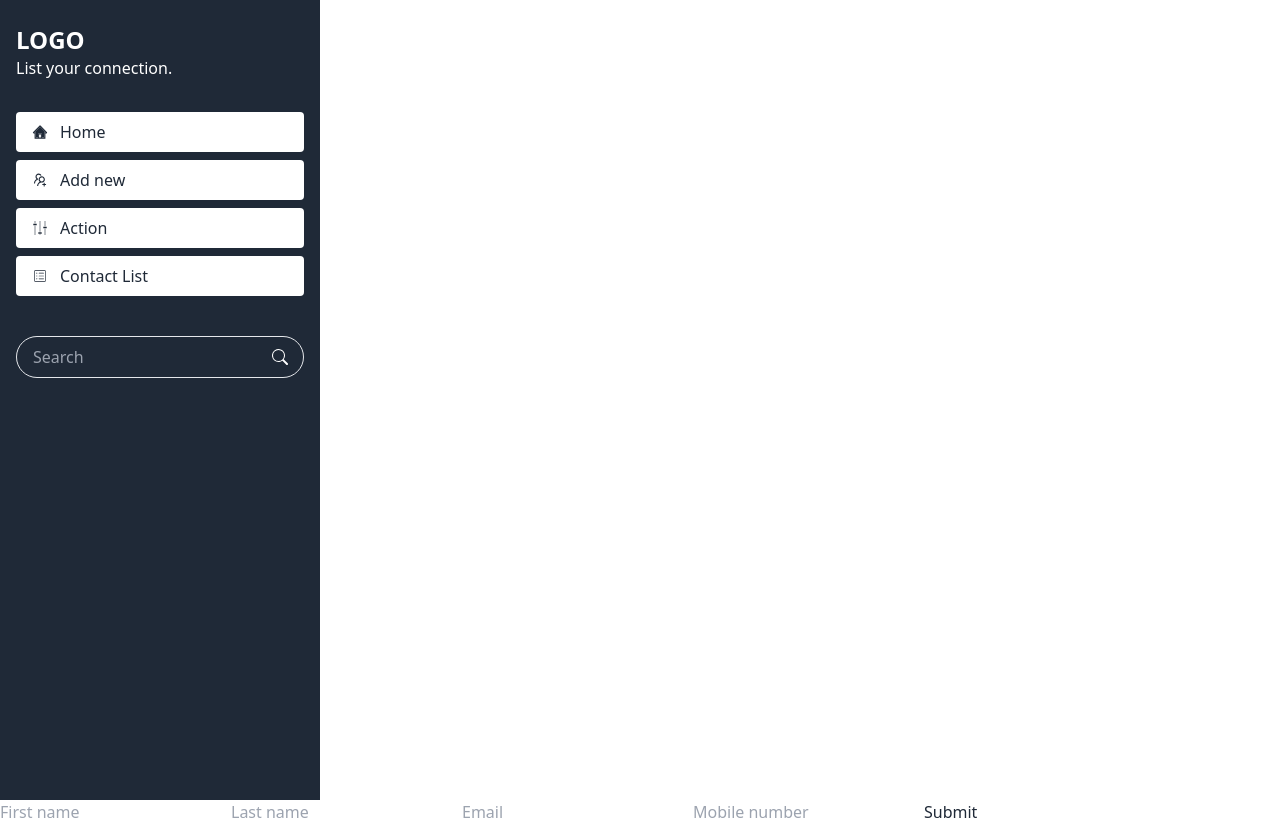
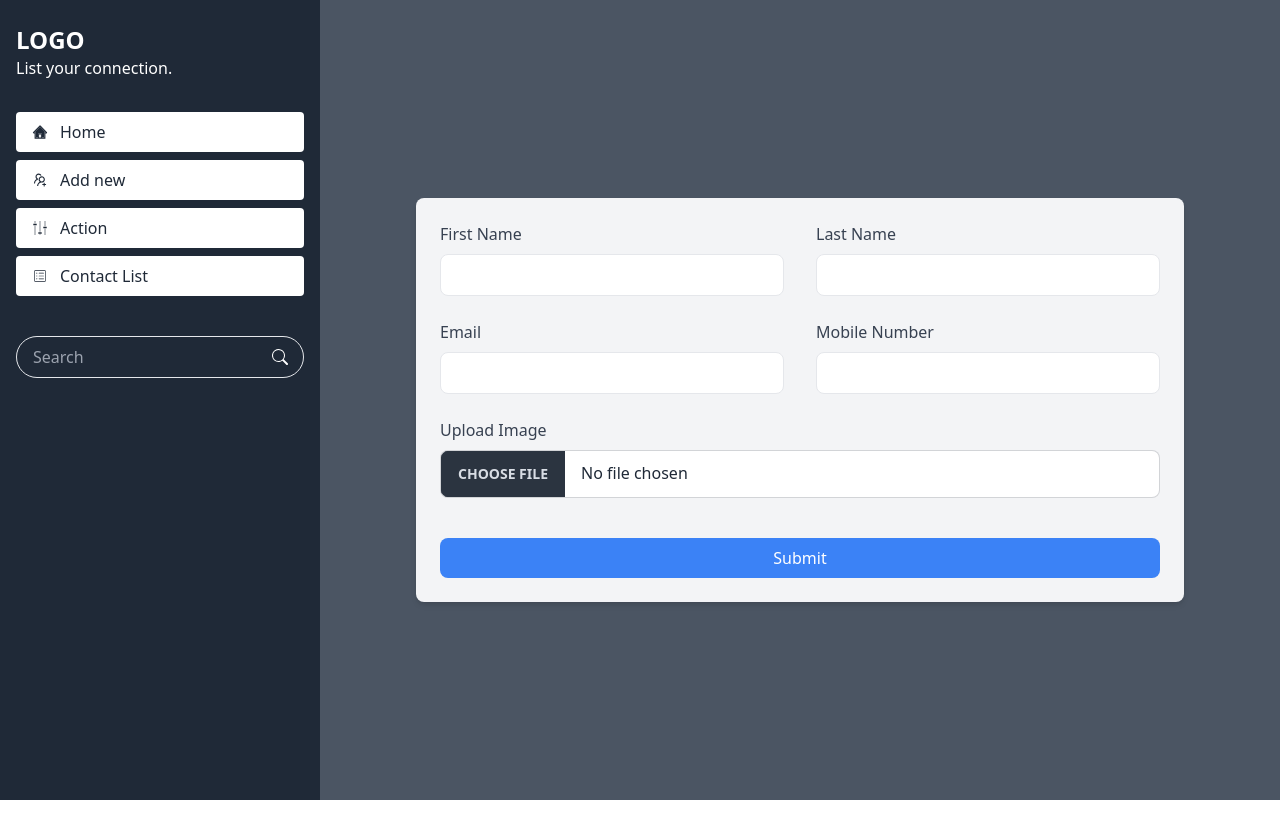
Before and after one commit to Ubaidullah-Hasan/contact-management, a React (Vite) app: page /addnew in a window 1280 px wide. After the commit the page ends 800 px from the top, so only its background shows below. Built offline with nearby package versions, Linux system fonts and the light colour scheme.

Commit message:
add new contact add

```diff
--- a/src/Conponents/LeftSideBar.jsx
+++ b/src/Conponents/LeftSideBar.jsx
@@ -22,7 +22,7 @@ const LeftSideBar = () => {
 
 
     return (
-        <div className='bg-gray-800 min-h-screen w-80 py-6 px-4 text-white'>
+        <div className='bg-gray-800 min-h-screen py-6 px-4 text-white'>
 
             {/* logo */}
             <div className='mb-8 '>
--- a/src/Layout/MainLayout.jsx
+++ b/src/Layout/MainLayout.jsx
@@ -4,10 +4,14 @@ import { Outlet } from 'react-router-dom';
 
 const MainLayout = () => {
     return (
-        <>
-            <LeftSideBar></LeftSideBar>
-            <Outlet></Outlet>
-        </>
+        <div className='grid grid-cols-4'>
+            <div className='w-88'>
+                <LeftSideBar></LeftSideBar>
+            </div>
+            <div className='col-span-3 h-screen'>
+                <Outlet></Outlet>
+            </div>
+        </div>
     );
 };
 
--- /dev/null
+++ b/src/Pages/Action/Action.jsx
@@ -0,0 +1,11 @@
+import React from 'react';
+
+const Action = () => {
+    return (
+        <div>
+
+        </div>
+    );
+};
+
+export default Action;
--- a/src/Pages/AddNew/AddNew.jsx
+++ b/src/Pages/AddNew/AddNew.jsx
@@ -9,15 +9,68 @@ const AddNew = () => {
     console.log(errors);
 
     return (
-        <div>
-            <form onSubmit={handleSubmit(onSubmit)}>
-                <input type="text" placeholder="First name" {...register("First name", { required: true, maxLength: 80 })} />
-                <input type="text" placeholder="Last name" {...register("Last name", { required: true, maxLength: 100 })} />
-                <input type="text" placeholder="Email" {...register("Email", { required: true, pattern: /^\S+@\S+$/i })} />
-                <input type="tel" placeholder="Mobile number" {...register("Mobile number", { required: true, minLength: 6, maxLength: 12 })} />
+        <div className='bg-gray-600 flex items-center justify-center h-screen'>
+            <form onSubmit={handleSubmit(onSubmit)} className="w-[80%] mx-auto p-6 bg-gray-100 rounded-lg shadow-md">
+                <div className='flex mb-6 gap-8'>
+                    <div className='w-full'>
+                        <label htmlFor="first-name" className="block font-medium text-gray-700">First Name</label>
+                        <input
+                            type="text"
+                            id="first-name"
+                            {...register("First name", { required: true, maxLength: 80 })}
+                            className="w-full px-4 py-2 mt-2 border rounded-lg focus:outline-none focus:ring focus:border-blue-500"
+                        />
+                    </div>
+                    <div className='w-full'>
+                        <label htmlFor="last-name" className="block font-medium text-gray-700">Last Name</label>
+                        <input
+                            type="text"
+                            id="last-name"
+                            {...register("Last name", { required: true, maxLength: 100 })}
+                            className="w-full px-4 py-2 mt-2 border rounded-lg focus:outline-none focus:ring focus:border-blue-500"
+                        />
+                    </div>
+                </div>
 
-                <input type="submit" />
+
+                <div className='mb-6 flex gap-8'>
+                    <div className="w-full">
+                        <label htmlFor="email" className="block font-medium text-gray-700">Email</label>
+                        <input
+                            type="text"
+                            id="email"
+                            {...register("Email", { required: true, pattern: /^\S+@\S+$/i })}
+                            className="w-full px-4 py-2 mt-2 border rounded-lg focus:outline-none focus:ring focus:border-blue-500"
+                        />
+                    </div>
+                    <div className="w-full">
+                        <label htmlFor="mobile-number" className="block font-medium text-gray-700">Mobile Number</label>
+                        <input
+                            type="tel"
+                            id="mobile-number"
+                            {...register("Mobile number", { required: true, minLength: 6, maxLength: 12 })}
+                            className="w-full px-4 py-2 mt-2 border rounded-lg focus:outline-none focus:ring focus:border-blue-500"
+                        />
+                    </div>
+                </div>
+
+                <div className="mb-4">
+                    <label htmlFor="file-upload" className="block font-medium text-gray-700">Upload Image</label>
+                    <input
+                        type="file"
+                        id="file-upload"
+                        {...register("file")}
+                        className="file-input file-input-bordered w-full mt-2" />
+                </div>
+
+                <button
+                    type="submit"
+                    className="w-full py-2 px-4 mt-6 bg-blue-500 text-white rounded-lg hover:bg-blue-600 focus:outline-none focus:ring focus:border-blue-300"
+                >
+                    Submit
+                </button>
             </form>
+
         </div>
     );
 };
```
